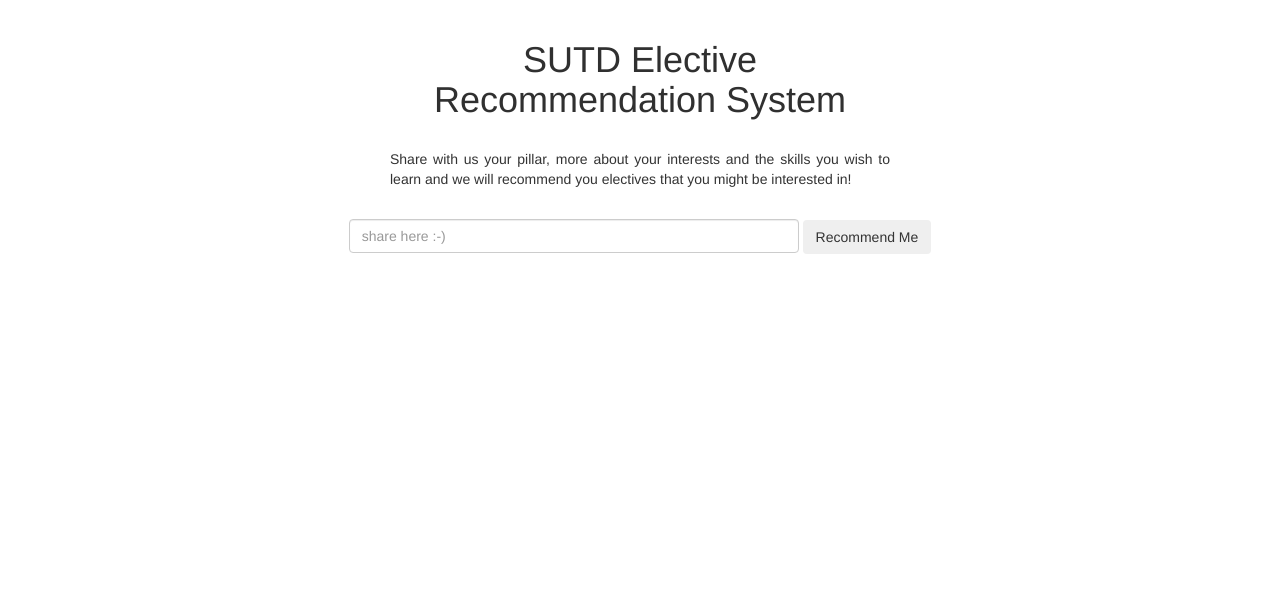
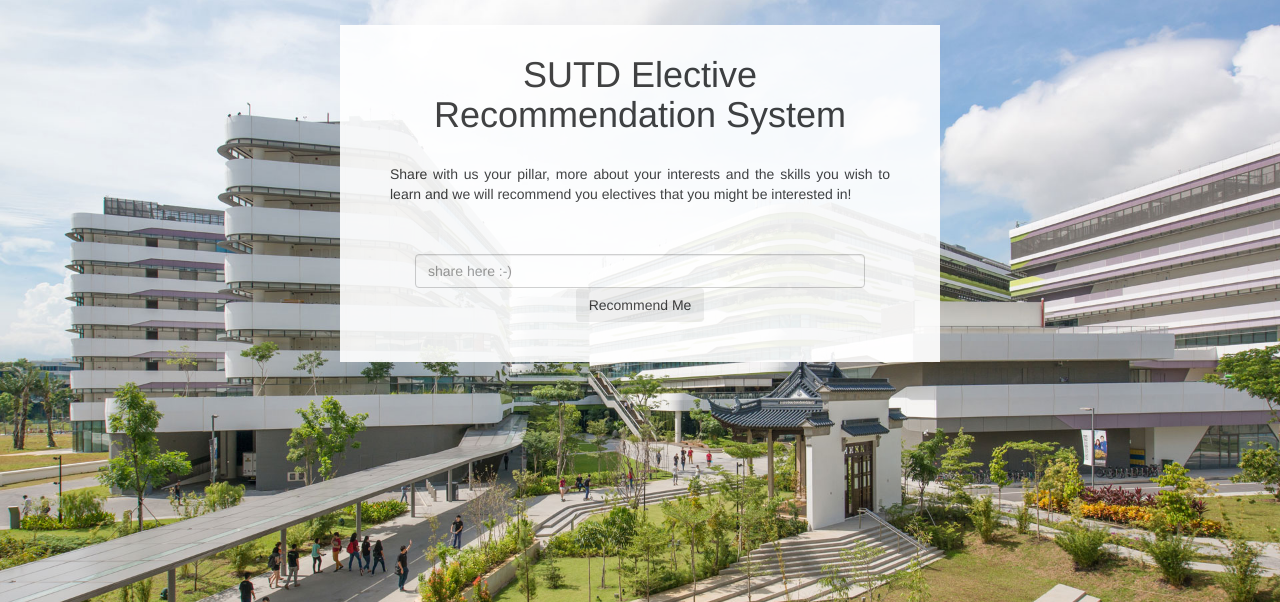
Before and after one commit to jeroee/SUTD_Elective_Recommendation_System, a Flask app: page / in a window 1280 px wide. Shown: the top 602 px of the page. Run offline with Flask 2, Linux system fonts and the light colour scheme; some libraries are stand-ins or nearby versions.

Commit message:
Update index.html

```diff
--- a/templates/index.html
+++ b/templates/index.html
@@ -7,30 +7,53 @@
 <head>
     <title> SUTD Elective Recommendation System </title>
     <style>
+        * {
+            box-sizing: border-box;
+        }
+
         body {
-            /* background-image: url("../static/sutd.jpg");
+            margin: 0;
+            background-image: url("../static/sutd.jpg");
             background-position: center center;
             background-repeat: no-repeat;
             background-attachment: fixed;
-            background-size: cover; */
+            background-size: cover;
+        }
+
+        .image {}
+
+        .white_box {
+            margin-top: 25px;
+            margin-bottom: 25px;
+            margin-right: auto;
+            margin-bottom: 0;
+            margin-left: auto;
+            opacity: 0.9;
+            width: 600px;
+            background: white;
+            padding: 10px;
         }
     </style>
 </head>
 
 <body>
+    <div class="image">
+        <div class='white_box'>
             <div style="text-align:center; min-width: 500px; max-width: 500px; margin:0 auto" class="login">
-        <br />
-        <h1><a href="/" style="text-decoration: none; color: #303030">SUTD Elective Recommendation System</a></h1>
+                <h1><a href="/" style="text-decoration: none; color: #303030">SUTD Elective Recommendation System</a>
+                </h1>
             </div>
             <div style="text-align:justify; min-width: 500px; max-width: 500px; margin:0 auto ">
 
                 <br />
-        <p>Share with us your pillar, more about your interests and the skills you wish to learn and we will recommend
+                <p>Share with us your pillar, more about your interests and the skills you wish to learn and we will
+                    recommend
                     you electives that you might be interested in! </p>
             </div>
             <br />
+            <br />
 
-    <div class="container" style="text-align:center;">
+            <div style="text-align: center;">
                 <form action="{{ url_for('get_relevant_courses')}}" method="post">
                     <div style="display: inline-block">
                         <input size="50" type="text" name="query" class="form-control me-2" placeholder="share here :-)"
@@ -43,18 +66,19 @@
                     </div>
                 </form>
             </div>
-    <div class="container" style="text-align:center;">
+            <div style="text-align:center;">
                 <br />
                 {% if retrieved_courses == null %}
                 <p> </p>
                 </p>
                 {% elif retrieved_courses != null and retrieved_courses|length > 0 %}
-        <table class="table" style="margin-left: auto; margin-right: auto;min-width: 500px; max-width: 500px;">
+                <table class="table table-hover"
+                    style="margin-left: auto; margin-right: auto;min-width: 500px; max-width: 500px;">
                     <thead>
                         <tr>
                             <th style="text-align:center;" scope="col">#</th>
                             <th style="text-align:center;" scope="col">Course</th>
-                    <th style="text-align:center;" scope="col">Relevance Score</th>
+                            <th style="text-align:center;" scope="col">Score</th>
                         </tr>
                     </thead>
                     <tbody>
@@ -67,49 +91,14 @@
                         {% endfor %}
                     </tbody>
                 </table>
-        <!-- <p>
-            {% for title in retrieved_courses %}
-            <br>{{ title }}</br>
-            {% endfor %}
-        </p> -->
                 {% elif retrieved_courses != null and retrieved_courses|length == 0 %}
                 <p>
                     Please refine your query, unable to find any relevant courses! :(
                 </p>
-
-        <!-- <table class="table" style="margin-left: auto; margin-right: auto;min-width: 500px; max-width: 500px;">
-            <thead>
-                <tr>
-                    <th scope="col">#</th>
-                    <th scope="col">Course</th>
-                    <th scope="col">Relevance Score</th>
-                </tr>
-            </thead>
-            <tbody>
-                <tr>
-                    <th scope="row">1</th>
-                    <td>Mark</td>
-                    <td>Otto</td>
-                    <td>@mdo</td>
-                </tr>
-                <tr>
-                    <th scope="row">2</th>
-                    <td>Jacob</td>
-                    <td>Thornton</td>
-                    <td>@fat</td>
-                </tr>
-                <tr>
-                    <th scope="row">3</th>
-                    <td>Larry</td>
-                    <td>the Bird</td>
-                    <td>@twitter</td>
-                </tr>
-            </tbody>
-        </table> -->
-
                 {% endif %}
             </div>
-
+        </div>
+    </div>
 </body>
 
 </html>
```
Lines whose indentation alone changed are shown as unchanged.
